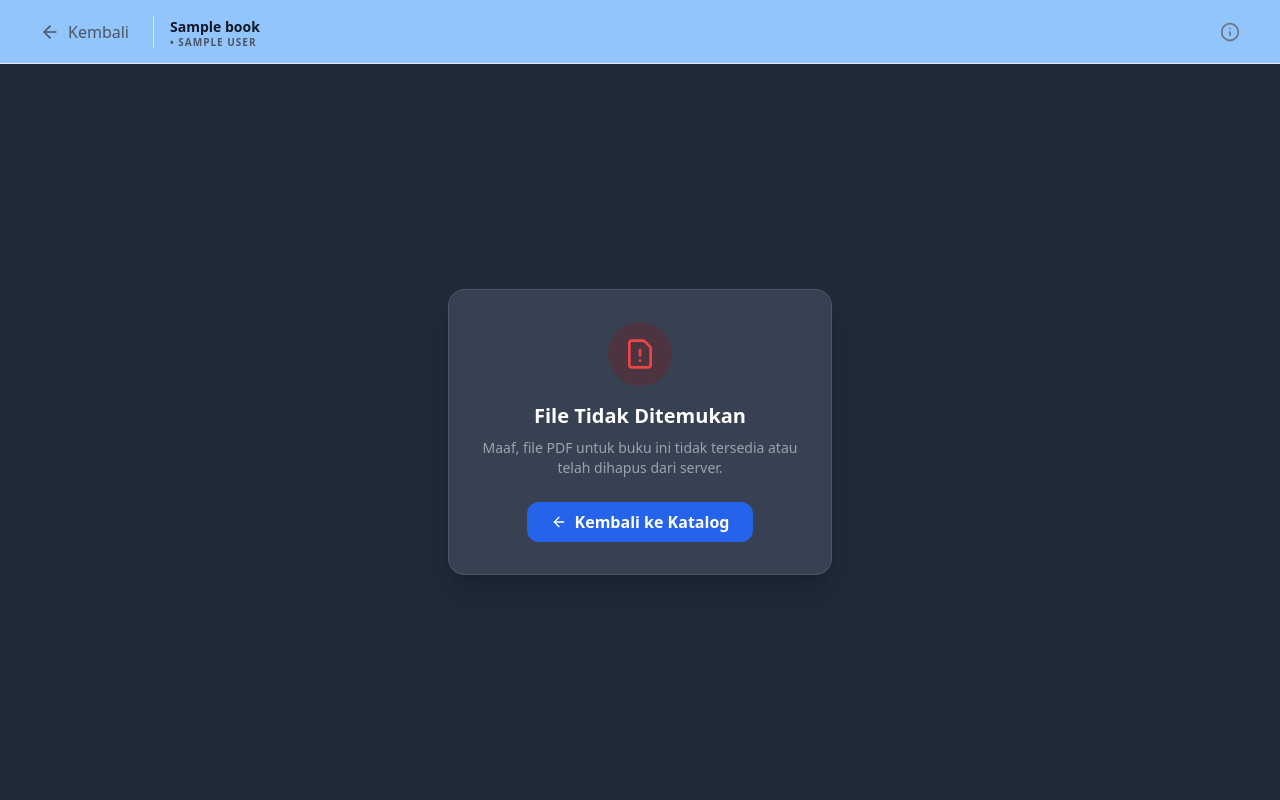
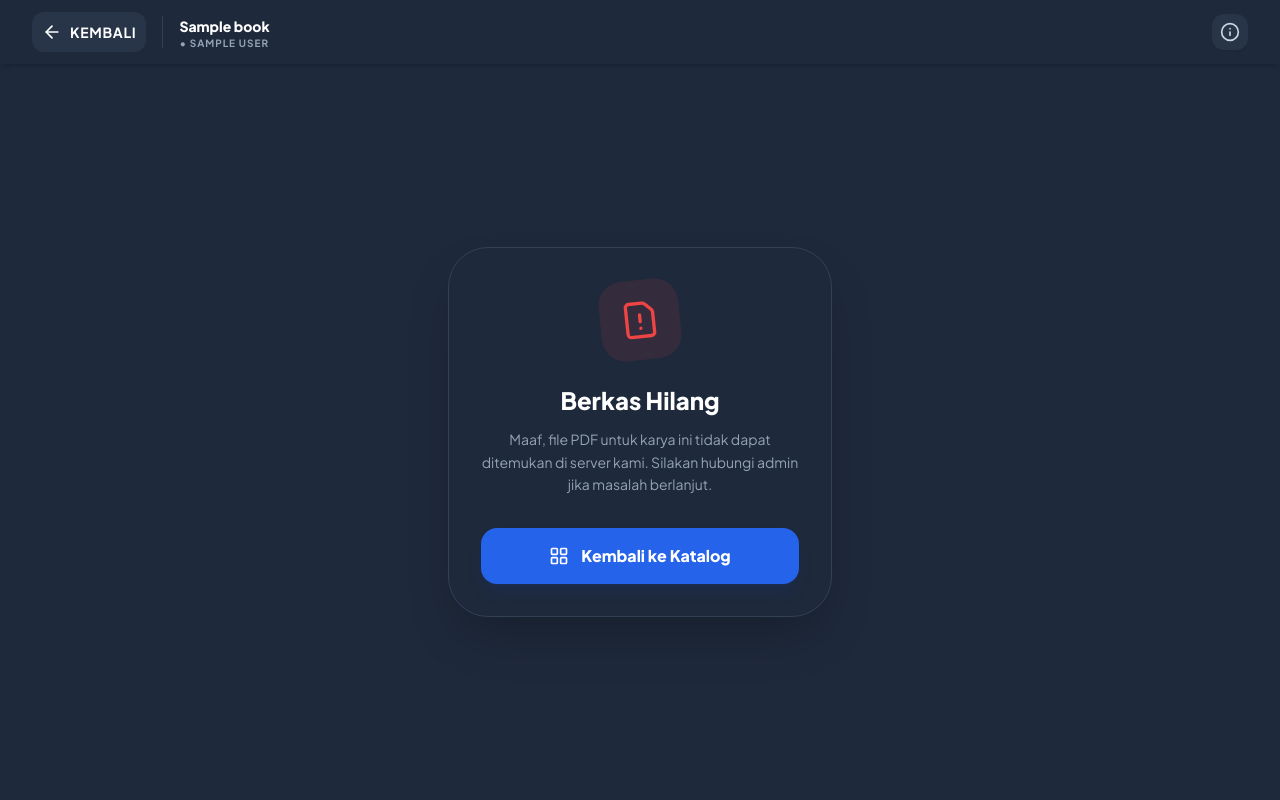
Before and after one commit to avsnaelfrb/UAS-Pemrog-web, a PHP site: page /Frontend/read.php?id=1 in a window 1280 px wide. Run offline with PHP 8.4, Linux system fonts and the light colour scheme; the visitor is signed in with stand-in values (Sample User, id 1); tables that the repository leaves empty hold one stand-in row (values such as "Sample post"); some libraries are stand-ins or nearby versions.

Commit message:
docs: refactor font styling

```diff
--- a/Frontend/read.php
+++ b/Frontend/read.php
@@ -25,7 +25,6 @@ if (!$book) {
 }
 
 // LOGIKA UPDATE RIWAYAT: Selalu perbarui waktu baca ke sekarang (NOW)
-// Ini memastikan fitur "Terakhir Dibaca" di history.php selalu akurat
 mysqli_query($conn, "INSERT INTO history (user_id, book_id, read_at)
                      VALUES ($user_id, $id, NOW())
                      ON DUPLICATE KEY UPDATE read_at = NOW()");
@@ -51,64 +50,96 @@ $file_exists = (!empty($book['file_path']) && file_exists($file_path));
 
 <head>
     <meta charset="UTF-8">
-    <meta name="viewport" content="width=device-width, initial-scale=1.0">
+    <meta name="viewport" content="width=device-width, initial-scale=1.0, maximum-scale=1.0, user-scalable=no">
     <title>Membaca: <?= htmlspecialchars($book['title']) ?></title>
     <script src="https://cdn.tailwindcss.com"></script>
     <script src="https://unpkg.com/lucide@latest"></script>
+    <link href="https://fonts.googleapis.com/css2?family=Plus+Jakarta+Sans:wght@400;500;600;700;800&display=swap" rel="stylesheet">
     <style>
-        /* Menyesuaikan tinggi viewer agar memenuhi layar dikurangi tinggi header */
+        body {
+            font-family: 'Plus Jakarta Sans', sans-serif;
+            overscroll-behavior-y: contain;
+        }
+
+        /* Container viewer yang benar-benar mengisi sisa layar */
         .viewer-container {
             height: calc(100vh - 64px);
+            width: 100%;
+            position: relative;
+            background-color: #1e293b;
+        }
+
+        /* Perbaikan scroll iframe pada beberapa mobile browser */
+        .pdf-frame {
+            width: 100%;
+            height: 100%;
+            border: none;
+            display: block;
+        }
+
+        /* Animasi halus untuk header */
+        header {
+            box-shadow: 0 4px 6px -1px rgb(0 0 0 / 0.1), 0 2px 4px -2px rgb(0 0 0 / 0.1);
         }
     </style>
 </head>
 
-<body class="bg-gray-900 overflow-hidden">
+<body class="bg-slate-900 overflow-hidden text-slate-200">
 
     <!-- HEADER / NAVIGATION BAR -->
-    <header class="h-16 bg-blue-300 border-b flex items-center justify-between px-4 lg:px-8 shadow-sm z-50 relative">
-        <div class="flex items-center gap-4">
-            <a href="javascript:history.back()" class="p-2 hover:bg-gray-100 rounded-full transition text-gray-600 flex items-center gap-2 group">
+    <header class="h-16 bg-slate-800 flex items-center justify-between px-3 md:px-8 z-50 relative">
+        <div class="flex items-center gap-2 md:gap-4 overflow-hidden">
+            <!-- Tombol Kembali yang lebih compact di mobile -->
+            <a href="javascript:history.back()" class="p-2 md:p-2.5 rounded-xl bg-slate-700/50 hover:bg-slate-700 transition-all text-white flex items-center gap-2 group shrink-0">
                 <i data-lucide="arrow-left" class="w-5 h-5 group-hover:-translate-x-1 transition-transform"></i>
-                <span class="hidden sm:inline font-medium">Kembali</span>
+                <span class="hidden md:inline font-bold text-sm uppercase tracking-wider">Kembali</span>
             </a>
-            <div class="h-8 w-[1px] bg-gray-200 hidden sm:block"></div>
-            <div class="flex flex-col">
-                <h1 class="text-sm font-bold text-gray-900 line-clamp-1 max-w-[200px] md:max-w-md">
+
+            <div class="h-8 w-[1px] bg-slate-700 hidden sm:block shrink-0"></div>
+
+            <!-- Judul & Info (Truncated properly on mobile) -->
+            <div class="flex flex-col overflow-hidden">
+                <h1 class="text-xs md:text-sm font-extrabold text-white truncate max-w-[150px] sm:max-w-xs md:max-w-md lg:max-w-xl">
                     <?= htmlspecialchars($book['title']) ?>
                 </h1>
-                <p class="text-[10px] text-gray-600 uppercase font-black tracking-widest leading-none">
-                    <?= $book['type'] ?> • <?= htmlspecialchars($book['author']) ?>
+                <p class="text-[9px] md:text-[10px] text-slate-400 font-bold uppercase tracking-widest leading-none truncate mt-0.5">
+                    <span class="text-blue-400"><?= $book['type'] ?></span> • <?= htmlspecialchars($book['author']) ?>
                 </p>
             </div>
         </div>
 
-        <div class="flex items-center gap-3">
-            <a href="detail.php?id=<?= $id ?>" class="p-2 text-gray-500 hover:text-blue-600 transition" title="Info Buku">
+        <!-- Action Button (Info) -->
+        <div class="flex items-center gap-2 shrink-0 ml-2">
+            <a href="detail.php?id=<?= $id ?>" class="p-2 rounded-xl bg-slate-700/50 hover:bg-blue-600 hover:text-white transition-all text-slate-300 shadow-sm" title="Info Lengkap">
                 <i data-lucide="info" class="w-5 h-5"></i>
             </a>
         </div>
     </header>
 
     <!-- VIEWER AREA -->
-    <main class="viewer-container w-full bg-gray-800 flex items-center justify-center">
+    <main class="viewer-container">
         <?php if ($file_exists): ?>
-            <!-- Menggunakan Iframe untuk menampilkan PDF agar UI HTML tetap terlihat -->
+            <!-- PDF Viewer with direct stream -->
             <iframe
-                src="<?= $file_path ?>#toolbar=1&navpanes=0&scrollbar=1"
-                class="w-full h-full border-none"
-                title="PDF Viewer">
+                src="<?= $file_path ?>#toolbar=1&navpanes=0&scrollbar=1&view=FitH"
+                class="pdf-frame"
+                title="Membaca Karya Digital">
             </iframe>
+
         <?php else: ?>
-            <div class="text-center p-8 bg-gray-700 rounded-2xl border border-gray-600 shadow-xl max-w-sm mx-4">
-                <div class="w-16 h-16 bg-red-900/30 text-red-500 rounded-full flex items-center justify-center mx-auto mb-4">
-                    <i data-lucide="file-warning" class="w-8 h-8"></i>
+            <!-- State: File Not Found -->
+            <div class="flex items-center justify-center h-full px-6 text-center">
+                <div class="max-w-sm w-full p-8 bg-slate-800 rounded-[2.5rem] border border-slate-700 shadow-2xl">
+                    <div class="w-20 h-20 bg-red-500/10 text-red-500 rounded-3xl flex items-center justify-center mx-auto mb-6 transform -rotate-6">
+                        <i data-lucide="file-warning" class="w-10 h-10"></i>
+                    </div>
+                    <h2 class="text-white font-black text-2xl mb-3">Berkas Hilang</h2>
+                    <p class="text-slate-400 text-sm leading-relaxed mb-8">Maaf, file PDF untuk karya ini tidak dapat ditemukan di server kami. Silakan hubungi admin jika masalah berlanjut.</p>
+                    <a href="<?= $back_link ?>" class="flex items-center justify-center gap-3 bg-blue-600 hover:bg-blue-700 text-white py-4 rounded-2xl font-black transition-all transform active:scale-95 shadow-lg shadow-blue-900/20">
+                        <i data-lucide="layout-grid" class="w-5 h-5"></i>
+                        Kembali ke Katalog
+                    </a>
                 </div>
-                <h2 class="text-white font-bold text-xl mb-2">File Tidak Ditemukan</h2>
-                <p class="text-gray-400 text-sm mb-6">Maaf, file PDF untuk buku ini tidak tersedia atau telah dihapus dari server.</p>
-                <a href="<?= $back_link ?>" class="inline-flex items-center gap-2 bg-blue-600 hover:bg-blue-700 text-white px-6 py-2 rounded-xl font-bold transition">
-                    <i data-lucide="arrow-left" class="w-4 h-4"></i> Kembali ke Katalog
-                </a>
             </div>
         <?php endif; ?>
     </main>
@@ -117,10 +148,10 @@ $file_exists = (!empty($book['file_path']) && file_exists($file_path));
         // Inisialisasi ikon Lucide
         lucide.createIcons();
 
-        // Mencegah klik kanan untuk keamanan dasar (opsional)
-        /*
-        document.addEventListener('contextmenu', event => event.preventDefault());
-        */
+        // Mencegah interaksi yang tidak diinginkan pada viewer di mobile (opsional)
+        window.addEventListener('load', () => {
+            console.log('Reader initialized');
+        });
     </script>
 </body>
 
```
